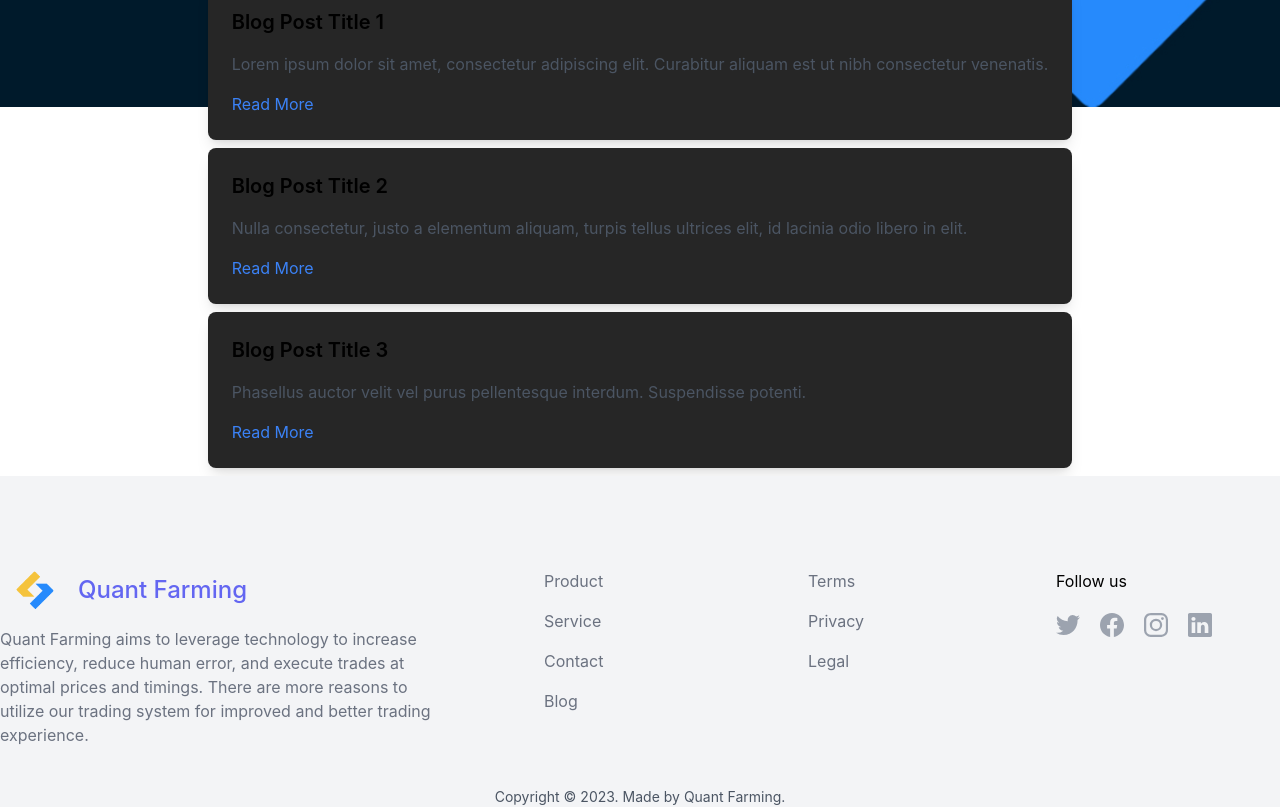
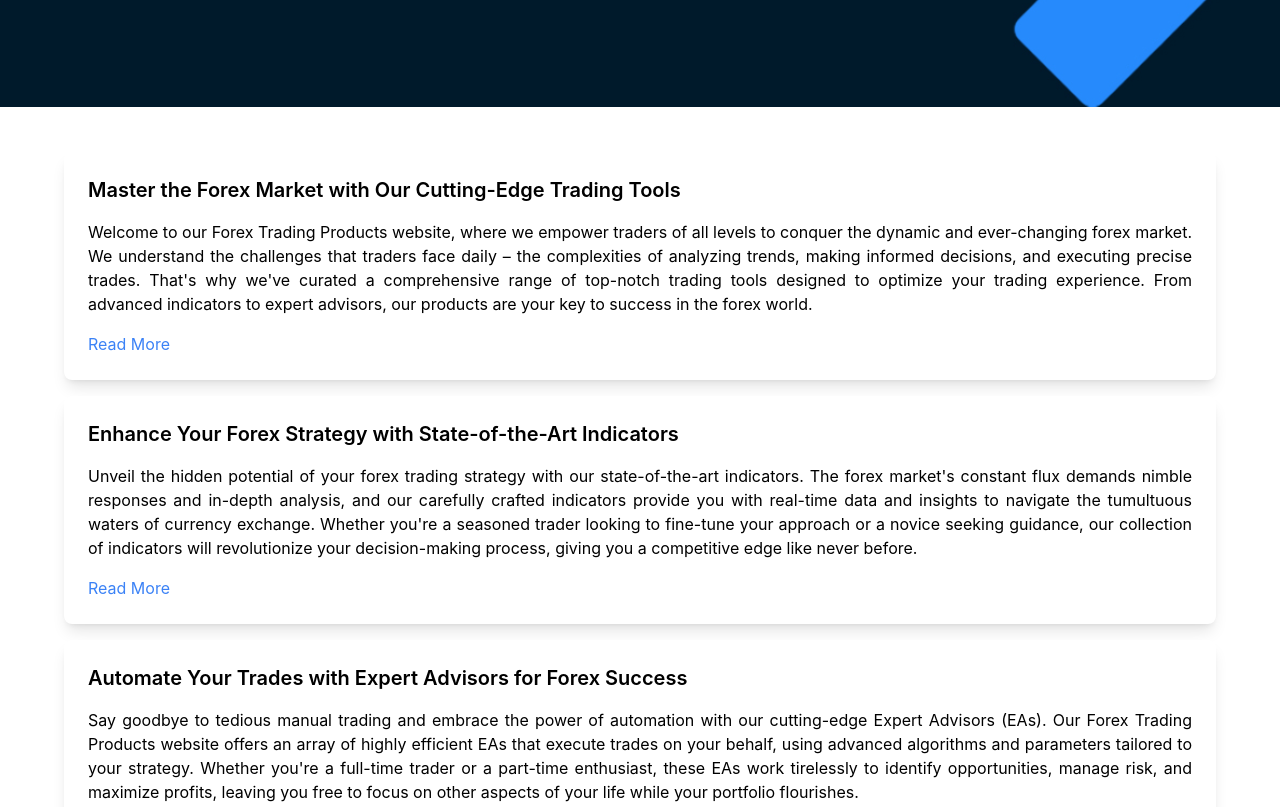
Before and after one commit to FaisalDeveloper113/QIG-LandingPage, a Next.js app in the folder nextly-template-main/: page /blog in a window 1280 px wide. Shown: the part 540-1347 px from the top of the page. Built offline with nearby package versions, Linux system fonts and the light colour scheme.

Commit message:
blog update

```diff
--- a/nextly-template-main/components/footer.js
+++ b/nextly-template-main/components/footer.js
@@ -8,7 +8,7 @@ export default function Footer() {
   const navigation = ["Product", "Service", "Contact", "Blog"];
   const legal = ["Terms", "Privacy", "Legal"];
   return (
-    <div className="relative bg-gray-100 dark:bg-trueGray-800">
+    <div className="relative bg-gray-100 dark:bg-trueGray-900">
       <Container>
         <div className="grid max-w-screen-xl grid-cols-1 gap-10 pt-10 mx-auto mt-5 border-t border-gray-100 dark:border-trueGray-700 lg:grid-cols-5">
           <div className="lg:col-span-2">
--- a/nextly-template-main/pages/blog.js
+++ b/nextly-template-main/pages/blog.js
@@ -19,24 +19,25 @@ const blog = ({ blogs }) => {
 
             <Navbar />
             <Container  >
-                <h1 style={{ marginTop: '150px' }} className="z-index relative mt-100 text-center text-6xl font-bold leading-snug tracking-tight text-gray-800 lg:text-8xl lg:leading-tight xl:text-8xl xl:leading-tight dark:text-white">
+                <h1 style={{ marginTop: '150px' }} className="z-index relative mt-100 text-center text-6xl font-bold leading-snug tracking-tigh lg:text-8xl lg:leading-tight xl:text-8xl xl:leading-tight text-white">
                     Blogs
                 </h1>
             </Container>
-            <div  className="flex justify-center items-center">
-            <main className="relative scontainer mx-auto mt-8">
+            <div className="flex justify-center items-center bg-white dark:bg-trueGray-800 pb-20">
+                <main className="relative top-44 bg-white dark:bg-trueGray-800 min-h-screen py-8">
+                    <div className="container mx-auto max-w-6xl">
+                        <div className="grid gap-4 ">
+                            {blogs.map((blog, index) => (
+                                <div key={index} className="bg-white dark:bg-trueGray-800 shadow-lg rounded-lg p-6 max-w-6xl">
+                                    <h2 className="text-xl font-semibold text-black dark:text-white mb-4">{blog.title}</h2>
+                                    <p className="text-black dark:text-gray-400 text-justify">{blog.content}</p>
+                                    <a href="#" className="mt-4 block text-blue-500">Read More</a>
+                                </div>
+                            ))}
+                        </div>
+                    </div>
+                </main>
 
-                {blogs.map((blog, index) => (
-
-                        <div key={index} className="bg-trueGray-800 shadow-lg rounded-lg p-6 m-2 max-w-6xl">
-                            <h2 className="text-xl font-semibold mb-4">{blog.title}</h2>
-                            <p className="text-gray-600">{blog.content}</p>
-                            <a href="#" className="mt-4 block text-blue-500">Read More</a>
-                        </div>
-
-                ))}
-
-            </main>
             </div>
             <Footer />
         </>
--- a/nextly-template-main/pages/data.json
+++ b/nextly-template-main/pages/data.json
@@ -1,14 +1,14 @@
 [
     {
-      "title": "Blog Post Title 1",
-      "content": "Lorem ipsum dolor sit amet, consectetur adipiscing elit. Curabitur aliquam est ut nibh consectetur venenatis."
+      "title": "Master the Forex Market with Our Cutting-Edge Trading Tools",
+      "content": "Welcome to our Forex Trading Products website, where we empower traders of all levels to conquer the dynamic and ever-changing forex market. We understand the challenges that traders face daily – the complexities of analyzing trends, making informed decisions, and executing precise trades. That's why we've curated a comprehensive range of top-notch trading tools designed to optimize your trading experience. From advanced indicators to expert advisors, our products are your key to success in the forex world."
     },
     {
-      "title": "Blog Post Title 2",
-      "content": "Nulla consectetur, justo a elementum aliquam, turpis tellus ultrices elit, id lacinia odio libero in elit."
+      "title": "Enhance Your Forex Strategy with State-of-the-Art Indicators",
+      "content": "Unveil the hidden potential of your forex trading strategy with our state-of-the-art indicators. The forex market's constant flux demands nimble responses and in-depth analysis, and our carefully crafted indicators provide you with real-time data and insights to navigate the tumultuous waters of currency exchange. Whether you're a seasoned trader looking to fine-tune your approach or a novice seeking guidance, our collection of indicators will revolutionize your decision-making process, giving you a competitive edge like never before."
     },
     {
-      "title": "Blog Post Title 3",
-      "content": "Phasellus auctor velit vel purus pellentesque interdum. Suspendisse potenti."
+      "title": "Automate Your Trades with Expert Advisors for Forex Success",
+      "content": "Say goodbye to tedious manual trading and embrace the power of automation with our cutting-edge Expert Advisors (EAs). Our Forex Trading Products website offers an array of highly efficient EAs that execute trades on your behalf, using advanced algorithms and parameters tailored to your strategy. Whether you're a full-time trader or a part-time enthusiast, these EAs work tirelessly to identify opportunities, manage risk, and maximize profits, leaving you free to focus on other aspects of your life while your portfolio flourishes."
     }
   ]
--- a/nextly-template-main/pages/product.js
+++ b/nextly-template-main/pages/product.js
@@ -93,11 +93,11 @@ const Product = () => {
                 //     marginRight: '5rem',
                 // }}
                 >
-                    <div className="flex-1" ><RecipeReviewCard  {...productInfo3} /></div>
-                    <div className="flex-1"><RecipeReviewCard  {...productInfo2} /></div>
-                    <div className="flex-1"><RecipeReviewCard  {...productInfo4} /></div>
-                    <div className="flex-1"><RecipeReviewCard  {...productInfo5} /></div>
-                    <div className="flex-1"><RecipeReviewCard  {...productInfo} /></div>
+                    <div className="flex-1 transition-transform transform hover:scale-105 duration-500" ><RecipeReviewCard  {...productInfo3} /></div>
+                    <div className="flex-1 transition-transform transform hover:scale-105 duration-500"><RecipeReviewCard  {...productInfo2} /></div>
+                    <div className="flex-1 transition-transform transform hover:scale-105 duration-500"><RecipeReviewCard  {...productInfo4} /></div>
+                    <div className="flex-1 transition-transform transform hover:scale-105 duration-500"><RecipeReviewCard  {...productInfo5} /></div>
+                    <div className="flex-1 transition-transform transform hover:scale-105 duration-500"><RecipeReviewCard  {...productInfo} /></div>
                 </div>
                 {/*
                 <div className="flex justify-center items-center">
```
Lines whose indentation alone changed are shown as unchanged.
